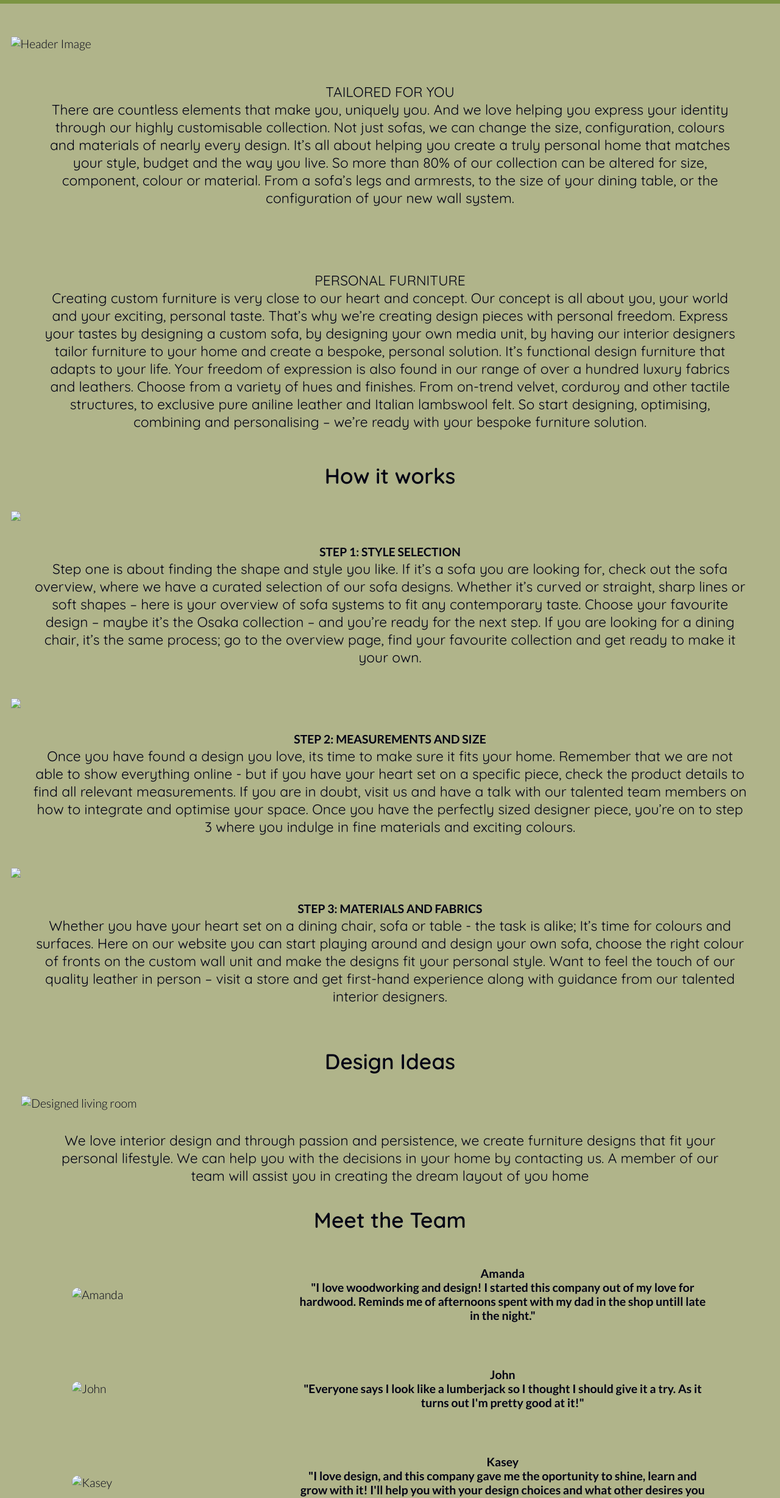
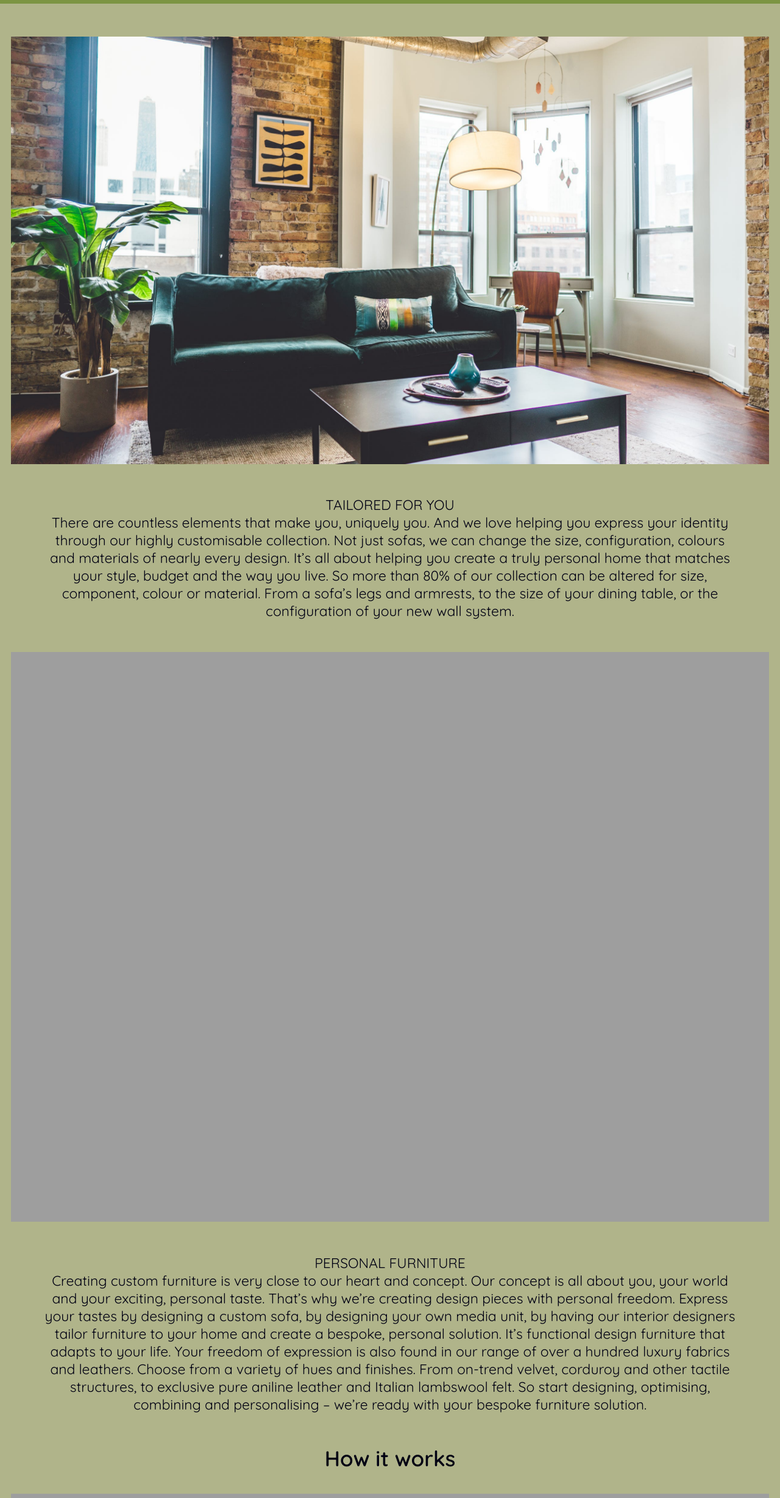
Before and after one commit to cristiangabriel88/furniture-boutique, a plain HTML site: page index.html in a window 1280 px wide. Shown: the part 107-2563 px from the top of the page at 61% size. Drawn offline with Linux system fonts and the light colour scheme; the site is published under a folder, as on GitHub Pages, so addresses that start at the root find nothing.

Commit message:
Update index.html

```diff
--- a/index.html
+++ b/index.html
@@ -42,7 +42,7 @@
     <div class="margintop"></div>
     <header>
       <!-- <h1>Make your dream couch come true</h1> -->
-      <img src="/resources/images/header.JPEG" alt="Header Image" />
+      <img src="./resources/images/header.JPEG" alt="Header Image" />
       <p>
         TAILORED FOR YOU <br />
         There are countless elements that make you, uniquely you. And we love
@@ -54,7 +54,7 @@
         component, colour or material. From a sofa’s legs and armrests, to the
         size of your dining table, or the configuration of your new wall system.
       </p>
-      <img id="secondPhoto" src="/resources/images/second photo.JPG" alt="" />
+      <img id="secondPhoto" src="./resources/images/second photo.JPG" alt="" />
       <p>
         PERSONAL FURNITURE <br />Creating custom furniture is very close to our
         heart and concept. Our concept is all about you, your world and your exciting,
@@ -74,7 +74,7 @@
     <h2 >How it works</h2>
     <main id="steps">
       <div class="step one">
-        <img src="/resources/images/work0.jpg" />
+        <img src="./resources/images/work0.jpg" />
         <p>
           <strong>STEP 1: STYLE SELECTION</strong><br> Step one is about finding the shape and style
           you like. If it’s a sofa you are looking for, check out the sofa
@@ -88,7 +88,7 @@
         </p>
       </div>
       <div class="step two">
-        <img src="/resources/images/work2.jpg" />
+        <img src="./resources/images/work2.jpg" />
         <p>
         <strong>STEP 2: MEASUREMENTS AND SIZE</strong><br> Once you have found a design you love,
           its time to make sure it fits your home. Remember that we are not able
@@ -101,7 +101,7 @@
         </p>
       </div>
       <div class="step three">
-        <img src="/resources/images/color choose 2.jpg" />
+        <img src="./resources/images/color choose 2.jpg" />
         <p>
         <strong>STEP 3: MATERIALS AND FABRICS</strong><br>Whether you have your heart set on a
           dining chair, sofa or table - the task is alike; It’s time for colours
@@ -118,7 +118,7 @@
     </main>
     <h2>Design Ideas</h2>
     <section id="ideas">
-      <img src="/resources/images/design.jpg" alt="Designed living room">
+      <img src="./resources/images/design.jpg" alt="Designed living room">
       <p>We love interior design and through passion and
         persistence, we create furniture designs that fit your personal
         lifestyle. We can help you with the decisions in your home by contacting us.
@@ -126,13 +126,13 @@
     </section>
     <h2 id="team">Meet the Team</h2>
     <div class="team">
-      <img src="/resources/images/Amanda.jpeg" alt="Amanda" />
+      <img src="./resources/images/Amanda.jpeg" alt="Amanda" />
       <h3>Amanda<br>"I love woodworking and design! I started this
         company out of my love for hardwood.
         Reminds me of afternoons spent with my dad in the shop untill late in the night."</h3>
-      <img src="/resources/images/John2.jpg" alt="John" />
+      <img src="./resources/images/John2.jpg" alt="John" />
       <h3>John<br>"Everyone says I look like a lumberjack so I thought I should give it a try. As it turns out I'm pretty good at it!"</h3>
-      <img src="/resources/images/Kasey.jpg" alt="Kasey" />
+      <img src="./resources/images/Kasey.jpg" alt="Kasey" />
       <h3>Kasey<br>"I love design, and this company gave me the oportunity to shine,
         learn and grow with it! I'll help you with your design choices and what other desires you may have."</h3>
     </div>
@@ -143,12 +143,12 @@
         specialists, who ensure the wellbeing
         and proliferation of the trees and
         forests.</p>
-      <img src="/resources/images/sustain1.jpg" alt="Sustainable Materials" />
-      <img src="/resources/images/sustain2.jpg" alt="Sustainable Forests" />
+      <img src="./resources/images/sustain1.jpg" alt="Sustainable Materials" />
+      <img src="./resources/images/sustain2.jpg" alt="Sustainable Forests" />
     </article>
     <h2>Grab our Merch!</h2>
     <section id="merch">
-      <img src="/resources/images/merch.png" alt="Merch" />
+      <img src="./resources/images/merch.png" alt="Merch" />
 
     </section>
 
@@ -174,7 +174,7 @@
 
     </section>
     <footer>
-      <img src="/resources/images/logo.png" alt="Logo">
+      <img src="./resources/images/logo.png" alt="Logo">
       <div class="copyright">Copyright©2022 Furniture Boutique</div>
     </footer>
   </body>
```
